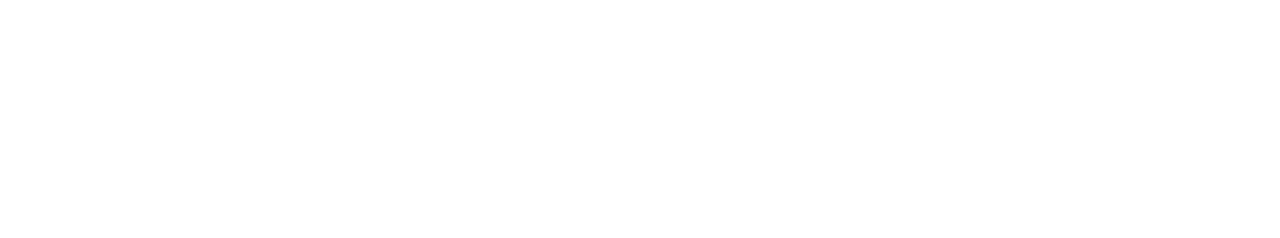
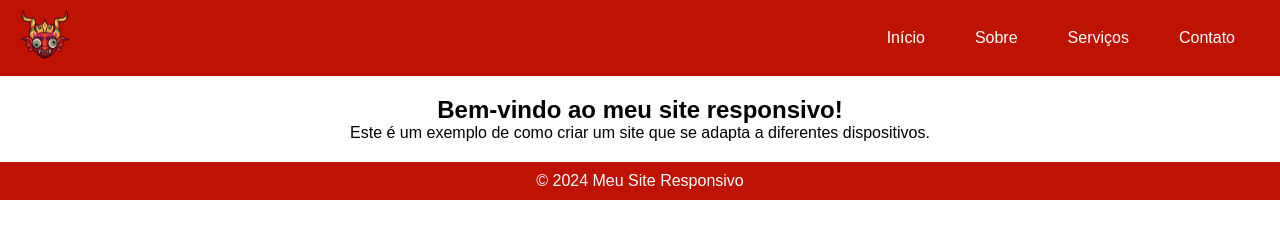
Before and after one commit to Miguel-An-gel/Projeto-individual, a plain HTML site: page site/index.html in a window 1280 px wide. Drawn offline with Linux system fonts and the light colour scheme.

Commit message:
Atualiando as imagem/logo para o site

```diff
--- a/site/index.html
+++ b/site/index.html
@@ -1,11 +1,173 @@
 <!DOCTYPE html>
-<html lang="en">
+<html lang="pt-br">
 <head>
     <meta charset="UTF-8">
     <meta name="viewport" content="width=device-width, initial-scale=1.0">
-    <title>Bailando</title>
+    <title>Dança de cores</title>
+    <style>
+        /* Resetando margens e padding */
+        * {
+            margin: 0;
+            padding: 0;
+            box-sizing: border-box;
+        }
+
+        body {
+            font-family: Arial, sans-serif;
+            margin: 0;
+            padding: 0;
+        }
+
+        /* Estilo do cabeçalho */
+        header {
+            background-color: #be1202;
+            color: white;
+            padding: 10px 0;
+        }
+
+        nav {
+            display: flex;
+            justify-content: space-between;
+            align-items: center;
+            padding: 0 20px;
+        }
+
+        /* Logo */
+        .logo a {
+            color: white;
+            text-decoration: none;
+            font-size: 24px;
+            font-weight: bold;
+        }
+
+        /* Menu principal */
+        nav ul {
+            list-style: none;
+            display: flex;
+        }
+
+        nav ul li {
+            margin: 0 15px;
+        }
+
+        nav ul li a {
+            color: white;
+            text-decoration: none;
+            padding: 10px;
+        }
+
+        /* Estilos para o ícone do hambúrguer */
+        .danca {
+            display: none;
+            cursor: pointer;
+            flex-direction: column;
+            justify-content: space-between;
+            width: 30px;
+            height: 21px;
+        }
+
+        .danca span {
+            display: block;
+            height: 4px;
+            background-color: white;
+            border-radius: 4px;
+        }
+
+        img{
+            height: 50px;
+            width: 50px;
+        }
+        /* Menu responsivo (em telas menores) */
+        @media (max-width: 768px) {
+            nav ul {
+                display: none;
+                flex-direction: column;
+                background-color: #be1202;
+                position: absolute;
+                top: 60px;
+                left: 0;
+                width: 100%;
+                padding: 10px 0;
+            }
+
+            nav ul li {
+                margin: 10px 0;
+                text-align: center;
+            }
+
+            .danca {
+                display: flex;
+            }
+
+            nav ul.active {
+                display: flex;
+            }
+        }
+
+        /* Seções do site */
+        section {
+            padding: 20px;
+            text-align: center;
+        }
+
+        footer {
+            text-align: center;
+            padding: 10px;
+            background-color: #be1202;
+            color: white;
+        }
+
+        /* Responsividade extra */
+        @media (max-width: 480px) {
+            body {
+                font-size: 14px;
+            }
+        }
+
+
+    </style>
 </head>
 <body>
+    <!-- Cabeçalho com menu -->
+    <header>
+        <nav>
+            <div class="logo">
+                <a href="#"><img src="../imagem/novalogo-removebg-preview.png" alt="Logo Dança com cores"></a>
+            </div>
+            <!-- Menu (links) -->
+            <ul>
+                <li><a href="#">Início</a></li>
+                <li><a href="#">Sobre</a></li>
+                <li><a href="#">Serviços</a></li>
+                <li><a href="#">Contato</a></li>
+            </ul>
 
+            <div class="danca" id="danca-icon">
+                <span></span>
+                <span></span>
+                <span></span>
+            </div>
+        </nav>
+    </header>
+
+    <!-- Conteúdo principal -->
+    <section>
+        <h1>Bem-vindo ao meu site responsivo!</h1>
+        <p>Este é um exemplo de como criar um site que se adapta a diferentes dispositivos.</p>
+    </section>
+
+    <!-- Rodapé -->
+    <footer>
+        <p>&copy; 2024 Meu Site Responsivo</p>
+    </footer>
+
+    <!-- Script JavaScript -->
+    <script>
+        // Função para alternar a classe 'active' no menu
+        document.getElementById("danca-icon").addEventListener("click", function() {
+            const menu = document.querySelector("nav ul");
+            menu.classList.toggle("active");
+        });
+    </script>
 </body>
 </html>
```
Also changed, not shown: imagem/260131562_4450199595076769_4734107584599269640_n.jpg (added), imagem/logomanior.png (added), imagem/logonova.png (added), imagem/logotransparente-removebg-preview.png (added), imagem/logotransparente.png (added), imagem/novalogo-removebg-preview.png (added), imagem/novalogo.png (added), imagem/tinkumorenadacaporaldiablada.png (added), site/imagens/logo.png (added), site/imagens/logotransparente.png (added), 3 other files.
